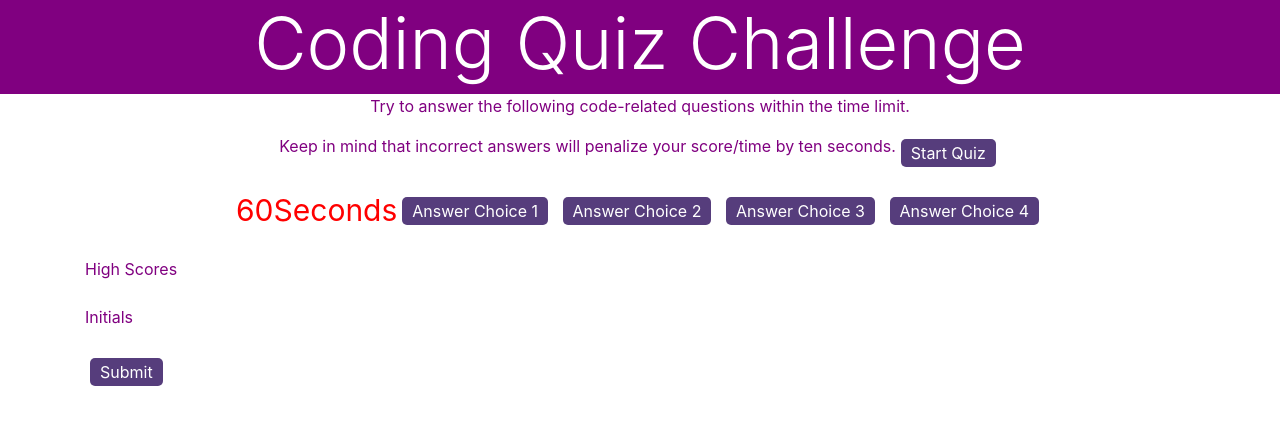
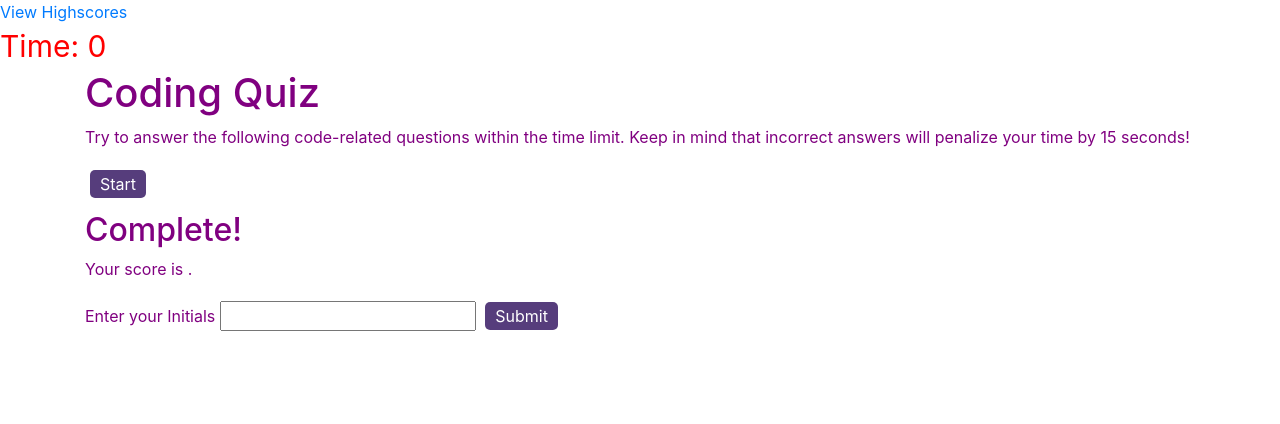
Before and after one commit to alexyn26/Coding-Quiz, a plain HTML site: page index.html in a window 1280 px wide. Drawn offline with nearby package versions, Linux system fonts and the light colour scheme.

Commit message:
Update index.html

```diff
--- a/index.html
+++ b/index.html
@@ -9,49 +9,40 @@
       href="https://stackpath.bootstrapcdn.com/bootstrap/4.3.1/css/bootstrap.min.css"
     />
     <link rel="stylesheet" href="style.css" />
+    <title>Coding Quiz</title>
+    </head>
 
-    <title>Coding Quiz</title>
-  </head>
+    <body>
+      <div class = "scores"><a href = "scores.html">View Highscores</a></div>
+      <div class = "timer" id ="timer"> Time: <span id = "time"> 0</span></div>
 
-  <body>
-    <header class="Quiz">
-      <h1 class="display-3">Coding Quiz Challenge</h1>
-    </header>
-    <div class="container">
-        <div class = "row">
-                <p>Try to answer the following code-related questions within the time limit. </p>
-                <p> Keep in mind that incorrect answers will penalize your score/time by ten seconds.</p>
-                <p></p>
+      <div class = "container">
+        <div id = initialDisplay class = "initialDisplay">
+          <h1>Coding Quiz</h1>
+          <p>
+            Try to answer the following code-related questions within the time
+          limit. Keep in mind that incorrect answers will penalize your
+          time by 15 seconds!
+          </p>
+          <button id = "startQuiz" onclick = "beginQuiz">Start</button>
+        </div>
+        <div id = "questions" class = "hide">
+          <h2 id = "questionNumber"></h2>
+          <div id = "answerChoices" class = "answerChoices"></div>
+        </div>
+        <div id = "endDisplay" class = "hide"></div>
+        <h2>Complete!</h2>
+        <p> Your score is <span id= "finalScore"></span>.</p>
+        <p>Enter your Initials <input type = "text" id = initials/>
+        <button id = "submitInitials"> Submit</button></p>
 
-        <p><button id ="Start">Start Quiz</button></p>
+      </div>
 
-      <div class = "quiz">
+    </body>
 
-      <br> <div>
-        <span id="timer">
-          <span id="time">60</span>Seconds
-        </span>
-      </div>
-      <form id = "quizQuestions">
-      <button id = "ans1">Answer Choice 1</button>
-      <button id = "ans2">Answer Choice 2</button>
-      <button id = "ans3">Answer Choice 3</button>
-      <button id = "ans4">Answer Choice 4</button>
 
-</form>
-</div>
-<br></div>
-      <form></form>
-      <br><div id = "score">High Scores</div>
-     <br><div id = "playerInitials">Initials</div>
+    <script src="questions.js"></script>
+    <script src = "quiz.js"></script>
 
-     <br> <button id = "submit">Submit</button>
-        <ol id = "highScores"> </ol>
-        </form>
-    </div>
-</div>
-    <script src="script.js"></script>
-    <script src="https://cdnjs.cloudflare.com/ajax/libs/jquery/3.2.1/jquery.min.js"></script>
-    <script src="https://cdnjs.cloudflare.com/ajax/libs/moment.js/2.24.0/moment.min.js"></script>
   </body>
 </html>
```
